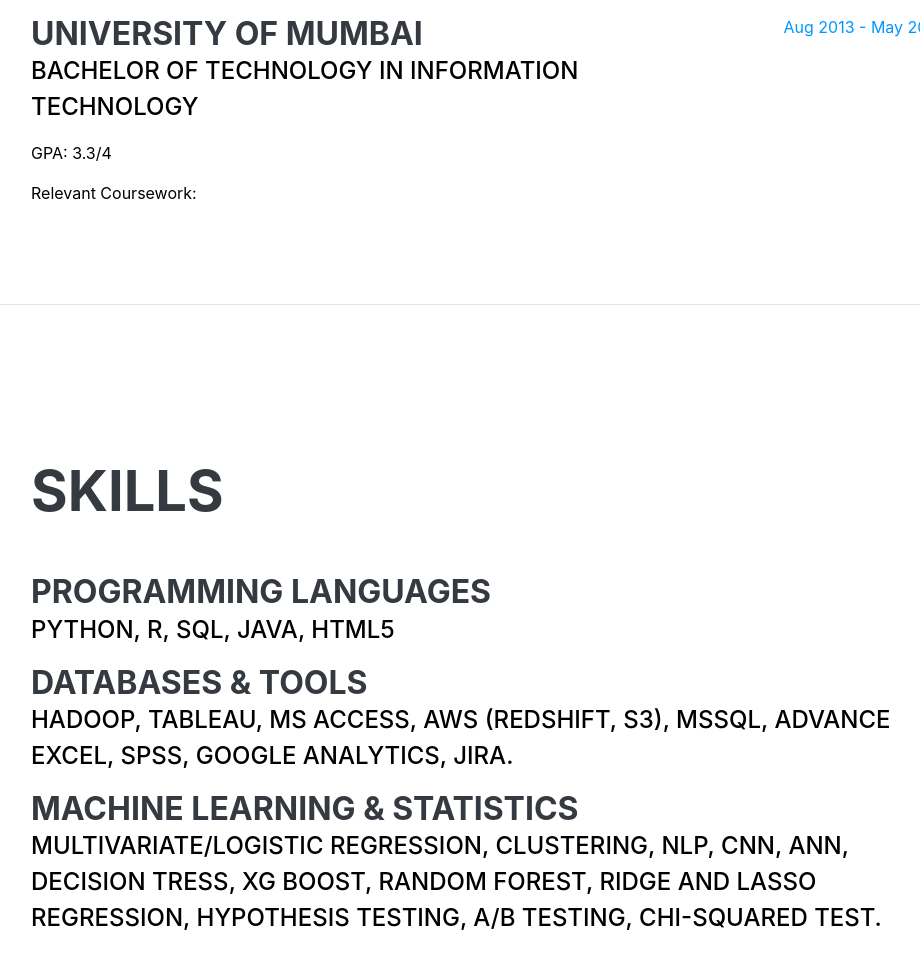
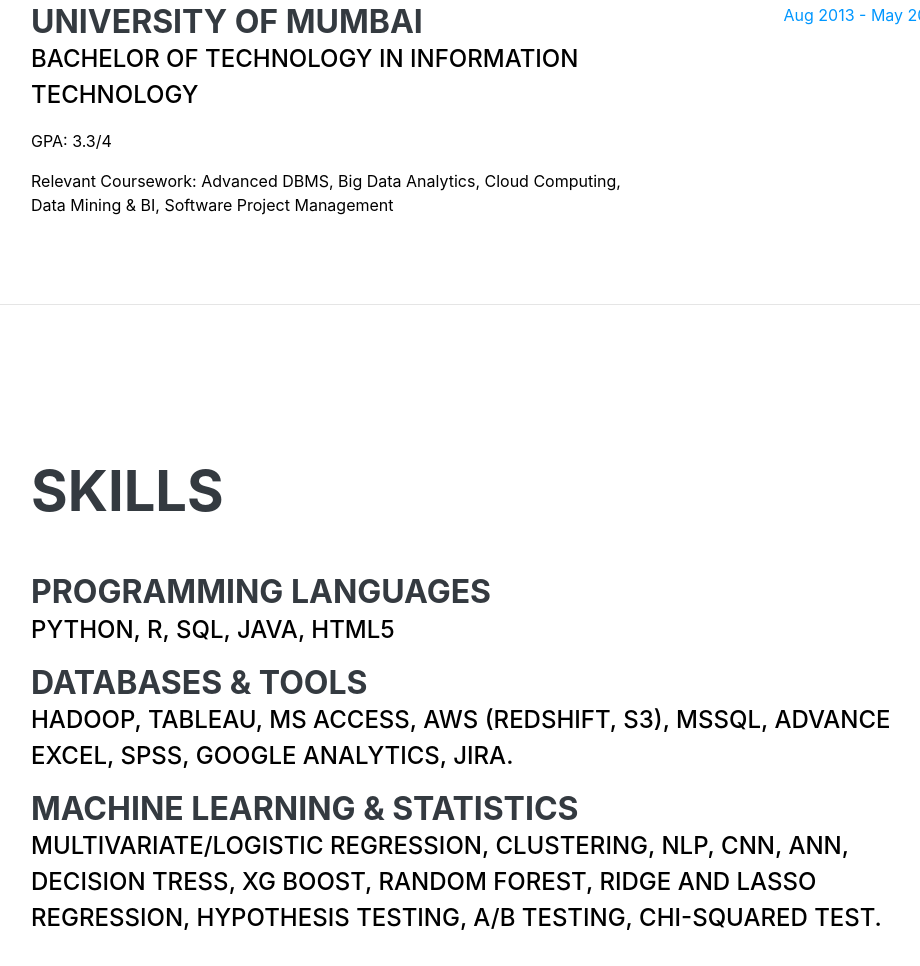
Before and after one commit to Omkar20sawant/omkar20sawant.github.io, a website: page index.html in a window 1280 px wide. Shown: the part 6048-7014 px from the top of the page, without its empty margins (289-1209 px from the left). Drawn offline with Linux system fonts and the light colour scheme; files whose address does not match are found by name; a web font is replaced by a local one.

Commit message:
Update index.html

```diff
--- a/index.html
+++ b/index.html
@@ -401,7 +401,7 @@
             <h3 class="mb-0">University of Mumbai</h3>
             <div class="subheading mb-3">Bachelor of Technology in Information Technology</div>
             <p>GPA: 3.3/4</p>
-            <p>Relevant Coursework: </p>
+            <p>Relevant Coursework: Advanced DBMS, Big Data Analytics, Cloud Computing, Data Mining & BI, Software Project Management </p>
           </div>
           <div class="resume-date text-md-right">
             <span class="text-primary">Aug 2013 - May 2017</span>
```
